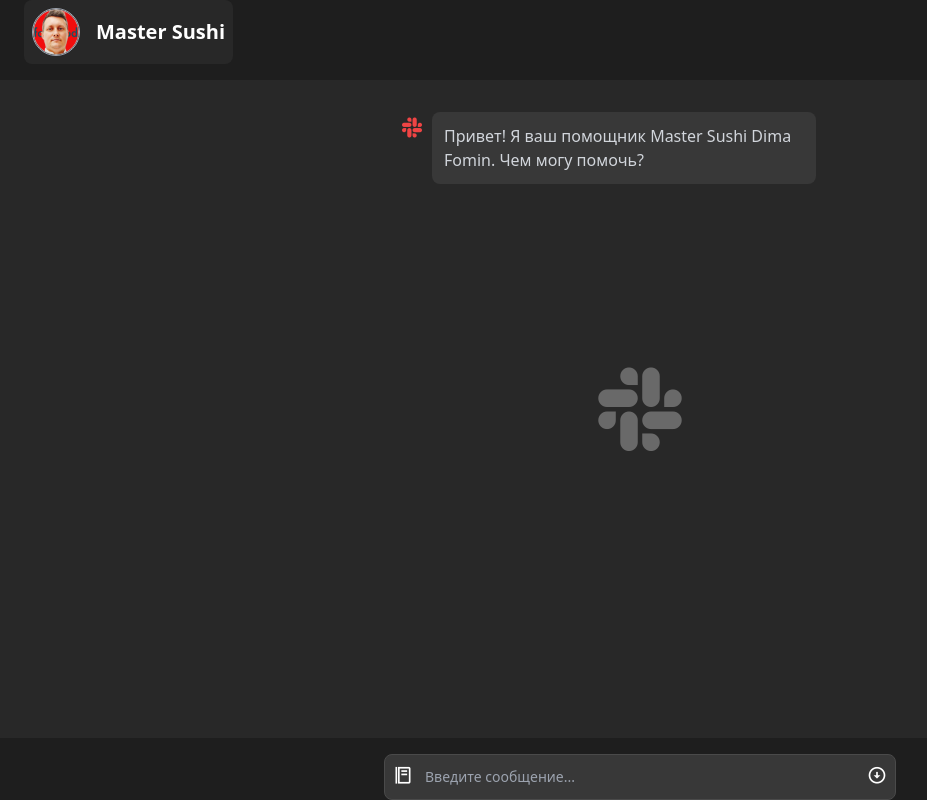
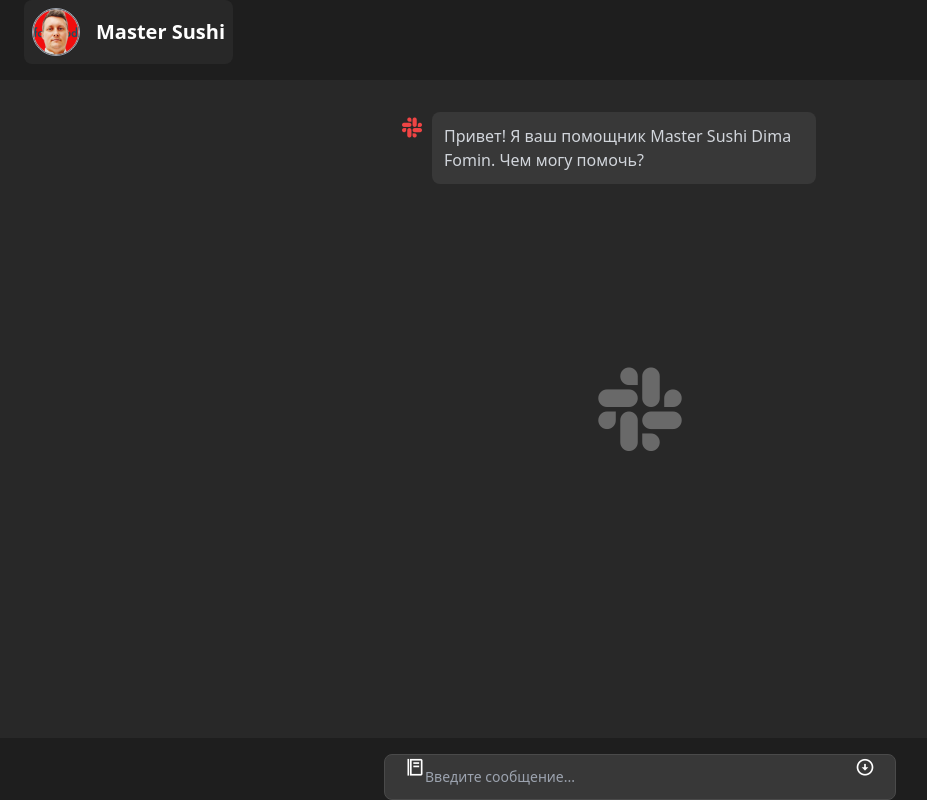
Before and after one commit to Fodi999/chat-bot-sushi, a React (Vite) app: page / in a window 1280 px wide. Shown: the whole page, without its empty margins (0-927 px from the left). Built offline with nearby package versions, Linux system fonts and the light colour scheme.

Commit message:
Описание изменений

```diff
--- a/src/App.jsx
+++ b/src/App.jsx
@@ -38,7 +38,7 @@
       <header className="bg-[#1e1e1e] text-white py-4 px-6 pt-safe-top">
         <button
           onClick={toggleAbout} // Открываем меню "Об авторе"
-          className="flex items-center space-x-4 bg-[#282828] text-white hover:shadow-lg rounded-lg p-2 transition-all duration-200"
+          className="flex items-center space-x-4 bg-[#282828] text-white hover:shadow-lg rounded-lg p-2 transition-all duration-200 min-h-[44px] min-w-[44px]"
         >
           <div className="w-12 h-12 rounded-full border border-gray-400 overflow-hidden">
             <img
@@ -89,7 +89,7 @@
           <div className="relative flex items-start w-full bg-[#383838] border border-[#4a4a4a] rounded-lg p-2">
             {/* Иконка меню */}
             <button
-              className="absolute bottom-2 left-2 text-white text-xl"
+              className="absolute bottom-2 left-2 text-white text-xl min-h-[44px] min-w-[44px]"
               onClick={toggleSidebar}
             >
               <i className="bx bx-food-menu"></i>
@@ -107,7 +107,7 @@
             {/* Кнопка отправки */}
             <button
               onClick={handleSendMessage}
-              className="absolute bottom-2 right-2 text-white text-xl"
+              className="absolute bottom-2 right-2 text-white text-xl min-h-[44px] min-w-[44px]"
             >
               <i className="bx bx-down-arrow-circle"></i>
             </button>
```
